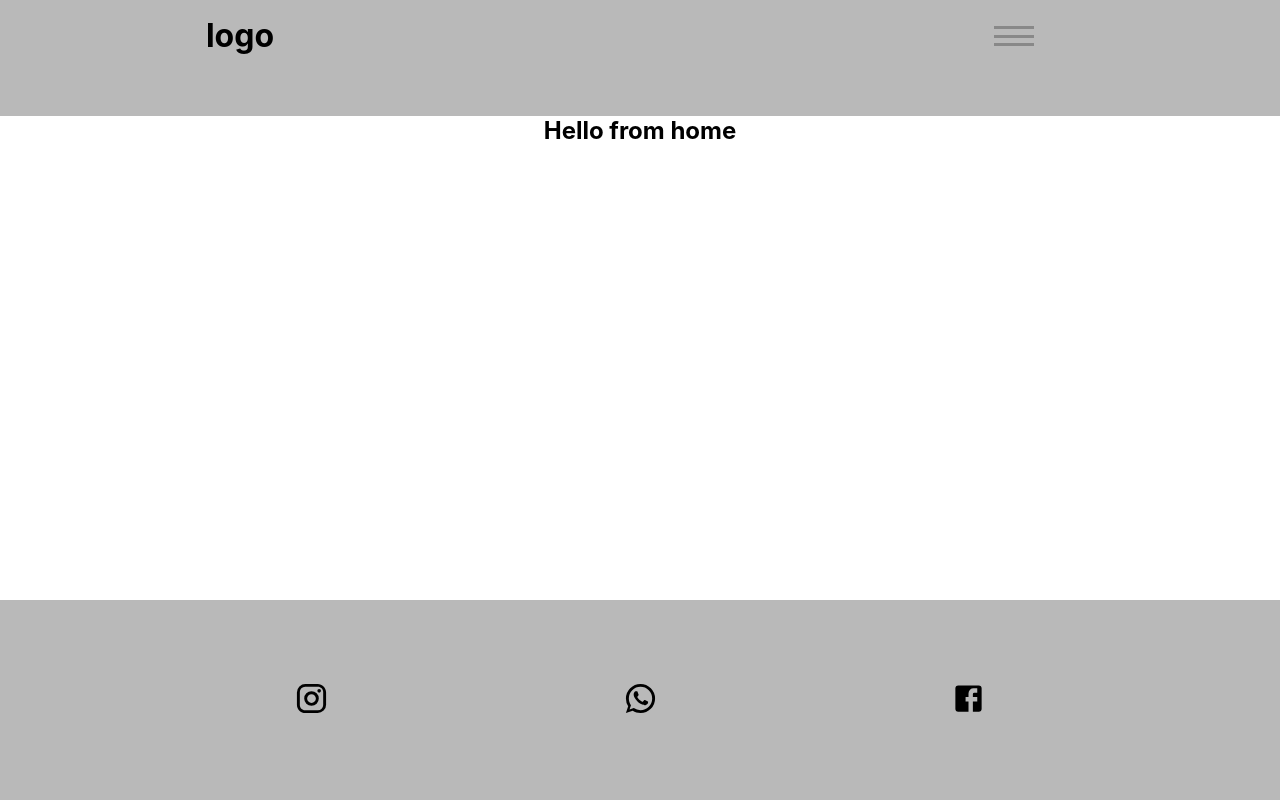
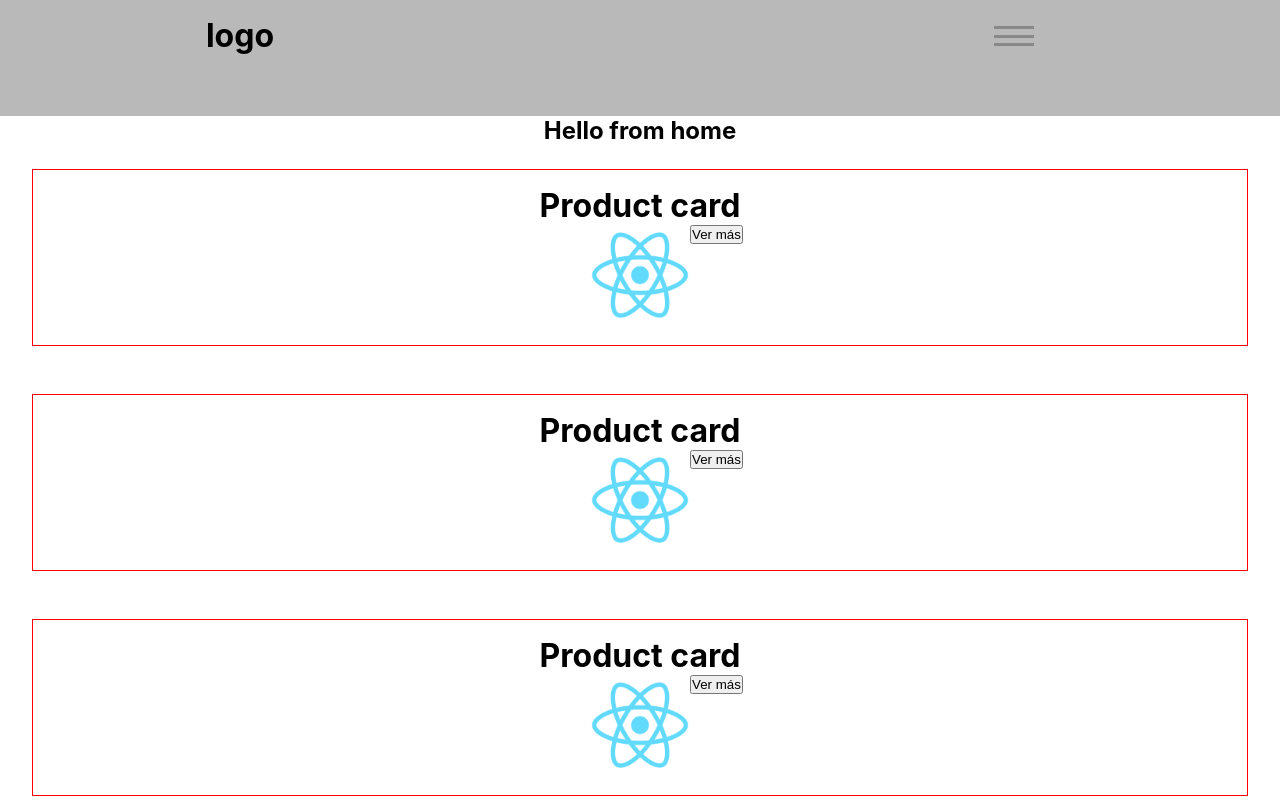
Before and after one commit to jfbarahonag/vipegb-react, a React (Create React App) app: page / in a window 1280 px wide. Shown: the top 800 px of the page. Built offline with nearby package versions, Linux system fonts and the light colour scheme.

Commit message:
product card component was started to be implemented

```diff
--- /dev/null
+++ b/src/components/ProductCard/index.js
@@ -0,0 +1,27 @@
+import React from "react";
+
+import './product-card.css'
+
+function ProductCard() {
+  return (
+    <div className="product-card">
+      <div
+        className="product-card__box"
+        >
+        <h1>Product card</h1>
+        <img
+          className="product-card__img"
+          src="/logo512.png"
+          alt="logo"
+        />
+        <button
+          className="product-card__btn"
+        >
+          Ver más
+        </button>
+      </div>
+    </div>
+  )
+}
+
+export { ProductCard };
--- /dev/null
+++ b/src/components/ProductCard/product-card.css
@@ -0,0 +1,21 @@
+.product-card {
+    min-width: 200px;
+    min-height: 150px;
+    padding: 1.5rem 2rem;
+}
+
+.product-card__box {
+    border: 1px solid red;
+    padding: 1rem;
+    position: relative;
+}
+
+.product-card__img {
+    max-height: 100px;
+    max-width: auto;
+}
+
+.product-card__btn {
+    position: absolute;
+    left: auto;
+}
--- a/src/components/footer/footer.css
+++ b/src/components/footer/footer.css
@@ -5,8 +5,7 @@
     display: flex;
     align-items: center;
     justify-content: center;
-    bottom: 1;
-    position: absolute;
+    position: relative;
     bottom: 0;
 }
 
--- a/src/views/home/index.js
+++ b/src/views/home/index.js
@@ -1,11 +1,16 @@
 import { Header } from "../../components/header";
 import { Footer } from "../../components/footer";
+import { ProductCard } from "../../components/ProductCard";
 
 function Home() {
   return (
-    <div>
+    <div style={{minHeight:'100%'}}>
       <Header />
       <h2>Hello from home</h2>
+      <ProductCard />
+      <ProductCard />
+      <ProductCard />
+      <ProductCard />
       <Footer />
     </div>
   );
```
